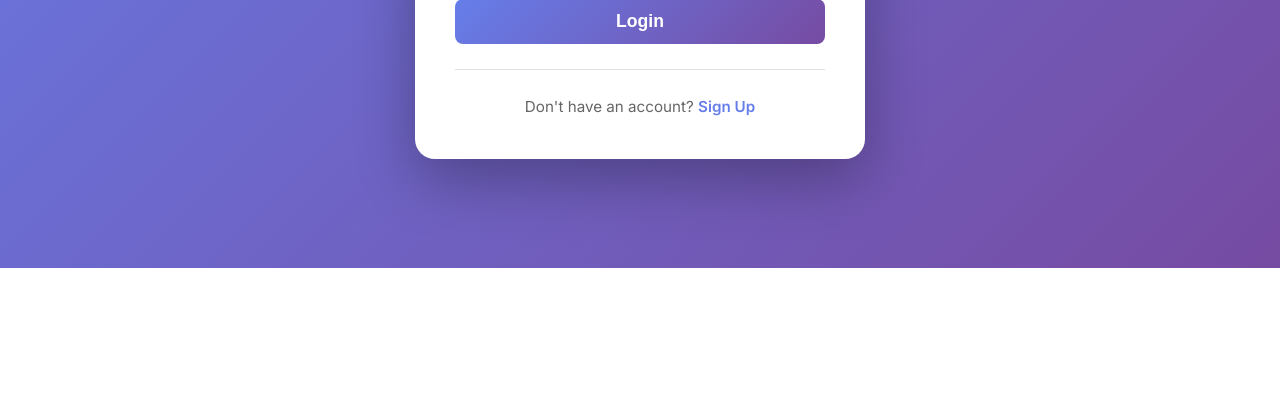
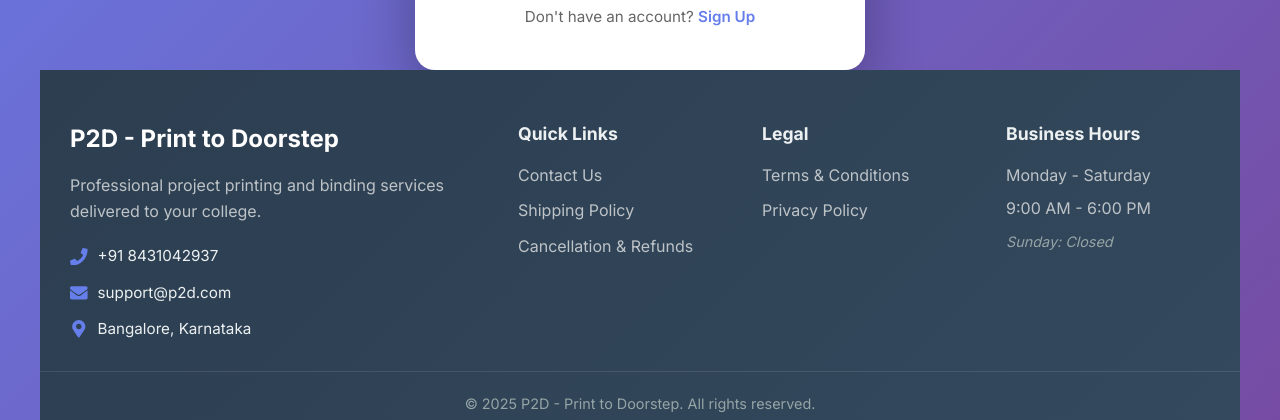
Before and after one commit to Shriganeshhegde/p2d-project-portal, a React (Create React App) app in the folder frontend/: page /login in a window 1280 px wide. Shown: the part 532-952 px from the top of the page. Before the commit the page ends 800 px from the top, so only its background shows below. Built offline with nearby package versions, Linux system fonts and the light colour scheme; the HTML template or start-up script is replaced by a standard one.

Commit message:
Add Footer component with contact info and policy links to Login and Signup pages

```diff
--- /dev/null
+++ b/frontend/src/components/Footer/Footer.css
@@ -0,0 +1,133 @@
+/* Footer Styles */
+
+.app-footer {
+  background: linear-gradient(135deg, #2c3e50 0%, #34495e 100%);
+  color: white;
+  margin-top: auto;
+}
+
+.footer-content {
+  max-width: 1200px;
+  margin: 0 auto;
+  padding: 50px 30px 30px;
+  display: grid;
+  grid-template-columns: 2fr 1fr 1fr 1fr;
+  gap: 40px;
+}
+
+.footer-section h3 {
+  font-size: 1.5rem;
+  margin: 0 0 15px 0;
+  color: #fff;
+}
+
+.footer-section h4 {
+  font-size: 1.1rem;
+  margin: 0 0 15px 0;
+  color: #ecf0f1;
+}
+
+.footer-section p {
+  color: #bdc3c7;
+  line-height: 1.6;
+  margin: 8px 0;
+}
+
+.footer-contact {
+  margin-top: 20px;
+  display: flex;
+  flex-direction: column;
+  gap: 12px;
+}
+
+.footer-contact-item {
+  display: flex;
+  align-items: center;
+  gap: 10px;
+  color: #ecf0f1;
+  font-size: 0.95rem;
+}
+
+.footer-contact-item svg {
+  color: #667eea;
+  font-size: 1.1rem;
+}
+
+.footer-contact-item a {
+  color: #ecf0f1;
+  text-decoration: none;
+  transition: color 0.3s;
+}
+
+.footer-contact-item a:hover {
+  color: #667eea;
+}
+
+.footer-links {
+  list-style: none;
+  padding: 0;
+  margin: 0;
+}
+
+.footer-links li {
+  margin: 10px 0;
+}
+
+.footer-links a {
+  color: #bdc3c7;
+  text-decoration: none;
+  transition: all 0.3s;
+  display: inline-block;
+}
+
+.footer-links a:hover {
+  color: #667eea;
+  transform: translateX(5px);
+}
+
+.footer-note {
+  font-size: 0.9rem;
+  color: #95a5a6 !important;
+  font-style: italic;
+}
+
+.footer-bottom {
+  border-top: 1px solid rgba(255, 255, 255, 0.1);
+  padding: 20px 30px;
+  text-align: center;
+}
+
+.footer-bottom p {
+  margin: 0;
+  color: #95a5a6;
+  font-size: 0.9rem;
+}
+
+/* Responsive */
+@media (max-width: 968px) {
+  .footer-content {
+    grid-template-columns: 1fr 1fr;
+    gap: 30px;
+    padding: 40px 20px 20px;
+  }
+}
+
+@media (max-width: 576px) {
+  .footer-content {
+    grid-template-columns: 1fr;
+    gap: 30px;
+    padding: 30px 20px 20px;
+  }
+
+  .footer-section {
+    text-align: center;
+  }
+
+  .footer-contact {
+    align-items: center;
+  }
+
+  .footer-links {
+    text-align: center;
+  }
+}
--- /dev/null
+++ b/frontend/src/components/Footer/Footer.jsx
@@ -0,0 +1,58 @@
+import React from 'react';
+import { Link } from 'react-router-dom';
+import { FaPhone, FaEnvelope, FaMapMarkerAlt } from 'react-icons/fa';
+import './Footer.css';
+
+const Footer = () => {
+  return (
+    <footer className="app-footer">
+      <div className="footer-content">
+        <div className="footer-section">
+          <h3>P2D - Print to Doorstep</h3>
+          <p>Professional project printing and binding services delivered to your college.</p>
+          <div className="footer-contact">
+            <div className="footer-contact-item">
+              <FaPhone /> <a href="tel:+918431042937">+91 8431042937</a>
+            </div>
+            <div className="footer-contact-item">
+              <FaEnvelope /> <a href="mailto:support@p2d.com">support@p2d.com</a>
+            </div>
+            <div className="footer-contact-item">
+              <FaMapMarkerAlt /> Bangalore, Karnataka
+            </div>
+          </div>
+        </div>
+
+        <div className="footer-section">
+          <h4>Quick Links</h4>
+          <ul className="footer-links">
+            <li><Link to="/contact">Contact Us</Link></li>
+            <li><Link to="/shipping">Shipping Policy</Link></li>
+            <li><Link to="/cancellation-refunds">Cancellation & Refunds</Link></li>
+          </ul>
+        </div>
+
+        <div className="footer-section">
+          <h4>Legal</h4>
+          <ul className="footer-links">
+            <li><Link to="/terms">Terms & Conditions</Link></li>
+            <li><Link to="/privacy">Privacy Policy</Link></li>
+          </ul>
+        </div>
+
+        <div className="footer-section">
+          <h4>Business Hours</h4>
+          <p>Monday - Saturday</p>
+          <p>9:00 AM - 6:00 PM</p>
+          <p className="footer-note">Sunday: Closed</p>
+        </div>
+      </div>
+
+      <div className="footer-bottom">
+        <p>&copy; {new Date().getFullYear()} P2D - Print to Doorstep. All rights reserved.</p>
+      </div>
+    </footer>
+  );
+};
+
+export default Footer;
--- a/frontend/src/pages/Auth.css
+++ b/frontend/src/pages/Auth.css
@@ -3,6 +3,7 @@
 .auth-container {
   min-height: 100vh;
   display: flex;
+  flex-direction: column;
   align-items: center;
   justify-content: center;
   background: linear-gradient(135deg, #667eea 0%, #764ba2 100%);
--- a/frontend/src/pages/Login.jsx
+++ b/frontend/src/pages/Login.jsx
@@ -2,6 +2,7 @@ import React, { useState } from 'react';
 import { Link, useNavigate } from 'react-router-dom';
 import axios from 'axios';
 import AnimatedLogo from '../components/AnimatedLogo';
+import Footer from '../components/Footer/Footer';
 import './Auth.css';
 
 const Login = () => {
@@ -95,6 +96,8 @@ const Login = () => {
           <p>Don't have an account? <Link to="/signup">Sign Up</Link></p>
         </div>
       </div>
+
+      <Footer />
     </div>
   );
 };
--- a/frontend/src/pages/Signup.jsx
+++ b/frontend/src/pages/Signup.jsx
@@ -3,6 +3,7 @@ import { Link, useNavigate } from 'react-router-dom';
 import axios from 'axios';
 import AnimatedLogo from '../components/AnimatedLogo';
 import TermsAndConditions from '../components/TermsAndConditions/TermsAndConditions';
+import Footer from '../components/Footer/Footer';
 import { bangaloreColleges } from '../data/bangaloreColleges';
 import './Auth.css';
 
@@ -298,14 +299,11 @@ const Signup = () => {
         </div>
       </div>
 
-      <TermsAndConditions
-        isOpen={showTerms}
-        onClose={() => setShowTerms(false)}
-        onAccept={() => {
-          setAcceptedTerms(true);
-          setShowTerms(false);
-        }}
-      />
+      <Footer />
+
+      {showTerms && (
+        <TermsAndConditions onClose={() => setShowTerms(false)} />
+      )}
     </div>
   );
 };
```
